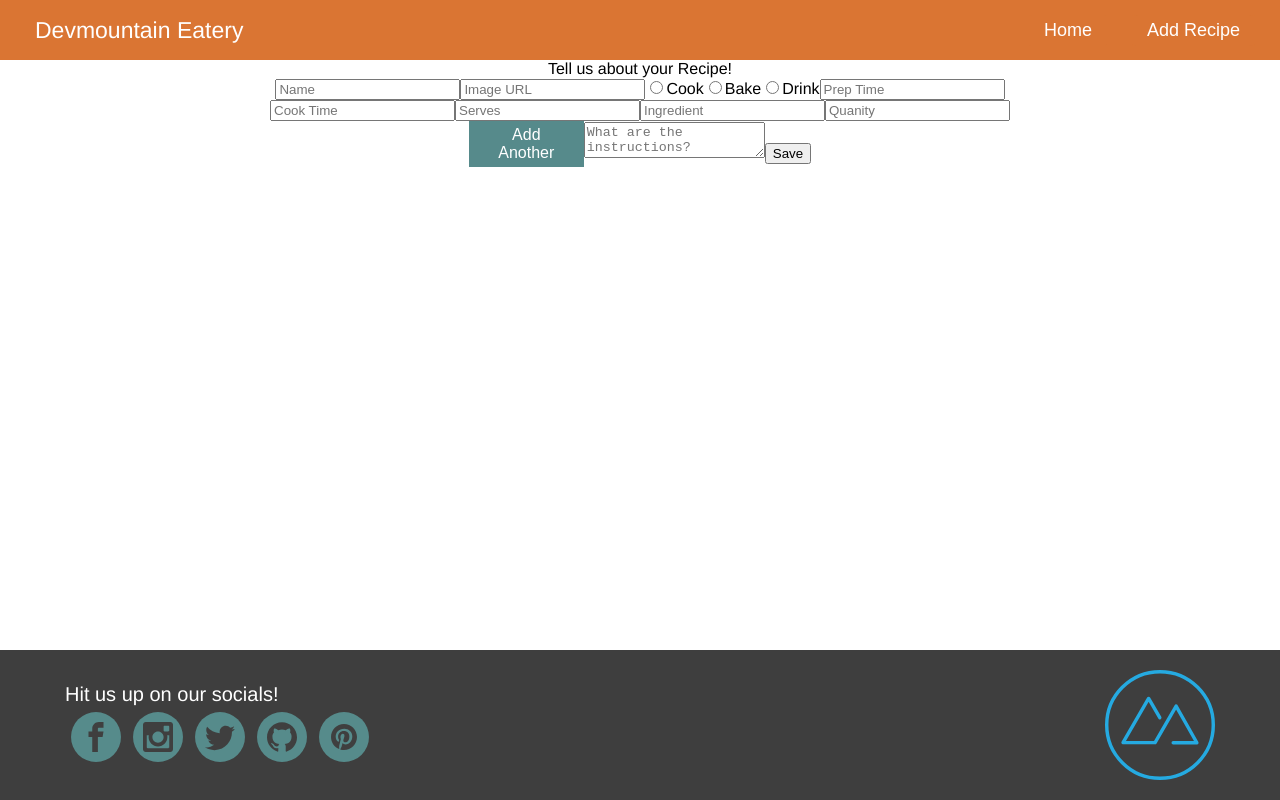
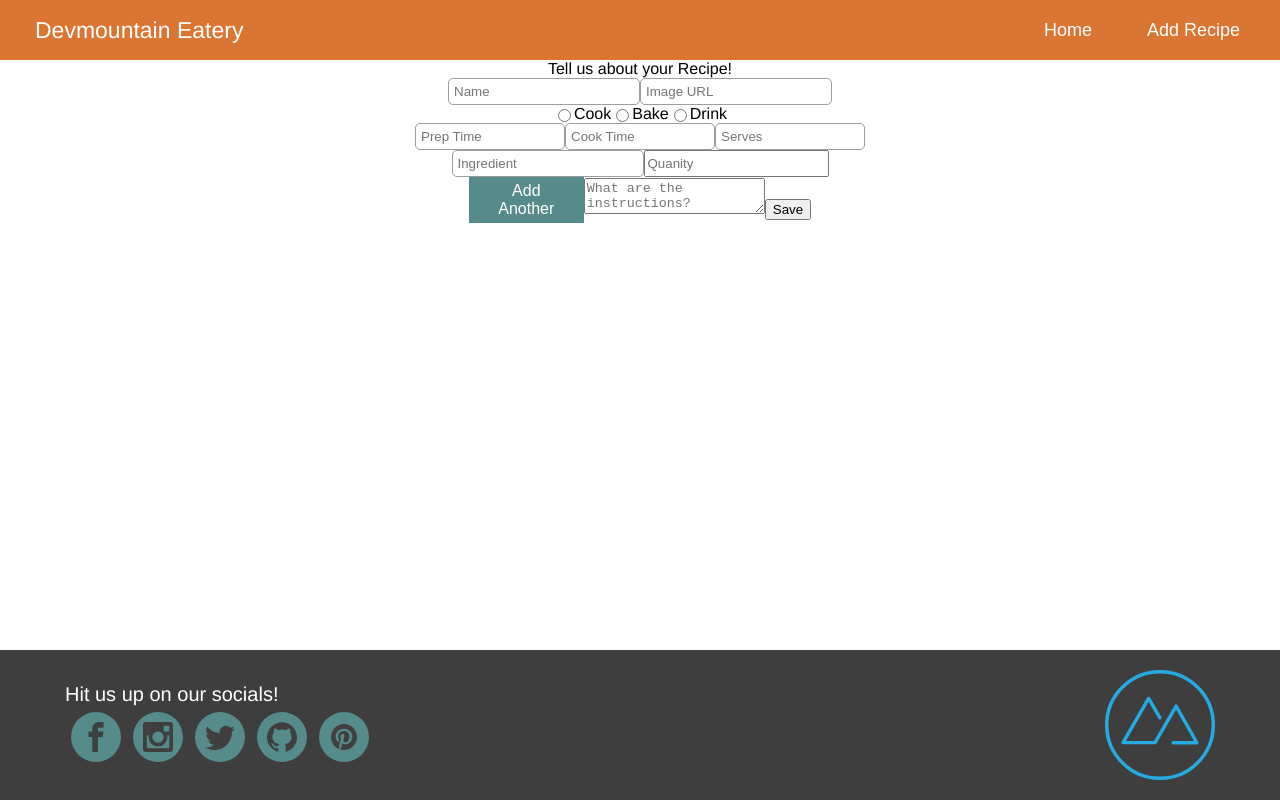
Before and after one commit to AkionQuazson/devmountainEatery-tutorial, a React (Create React App) app: page /newRecipe in a window 1280 px wide. Built offline with nearby package versions, Linux system fonts and the light colour scheme.

Commit message:
started styling form

```diff
--- a/src/components/newRecipeComponents/NewRecipeScreen.jsx
+++ b/src/components/newRecipeComponents/NewRecipeScreen.jsx
@@ -6,19 +6,28 @@ const NewRecipeScreen = () => {
     <section>
       <h1>Tell us about your Recipe!</h1>
       <form action="">
+        <div className="row">
           <input type="text" id="name" placeholder="Name"/>
           <input type="text" id="image" placeholder="Image URL"/>
+        </div>
+        <div className="row">
           <input type="radio" name="type" id="cook" />
           <label htmlFor="cook">Cook</label>
           <input type="radio" name="type" id="bake" />
           <label htmlFor="bake">Bake</label>
           <input type="radio" name="type" id="drink" />
           <label htmlFor="drink">Drink</label>
+        </div>
+        <div className="row">
           <input type="text" id="prepTime" placeholder="Prep Time" />
           <input type="text" id="cookTime" placeholder="Cook Time" />
           <input type="text" id="serve" placeholder="Serves" />
+        </div>
+        <div className="row">
+
           <input type="text" id="ingredient" placeholder="Ingredient" />
           <input type="number" id="quantity" placeholder="Quanity"/>
+        </div>
         <button type="number" id="addIngredient">Add Another</button>
         <textarea id="instructions" placeholder="What are the instructions?"></textarea>
         <input type="submit" value="Save"/>
--- a/src/css/newRecipe.css
+++ b/src/css/newRecipe.css
@@ -3,7 +3,19 @@ h1 {
 }
 
 form {
-    width: 60%;
+    width: 450px;
     margin: auto;
     text-align: center;
 }
+
+.row {
+    display: flex;
+    justify-content: center;
+}
+
+input[type=text] {
+    padding: 5px;
+    border-radius: 5px;
+    border: 1px solid #9d9d9d;
+    width: 40%;
+}
```
Lines whose indentation alone changed are shown as unchanged.
